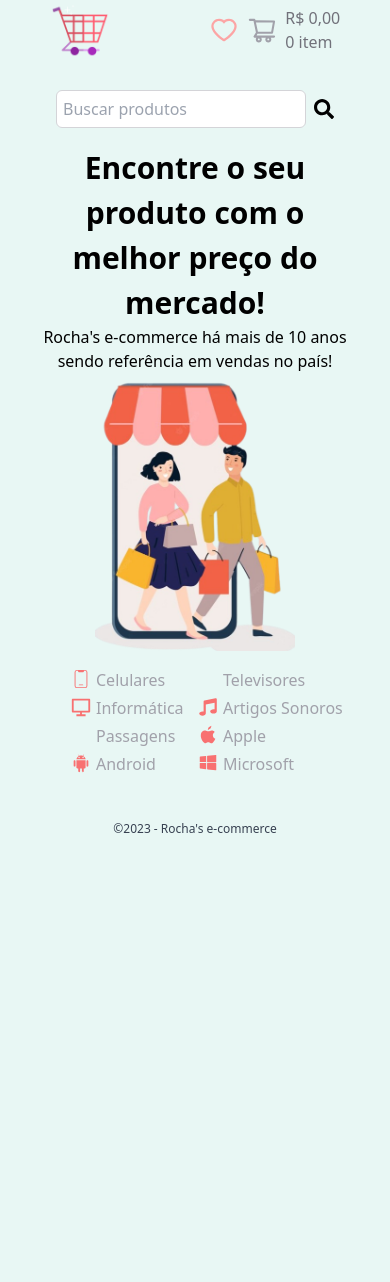
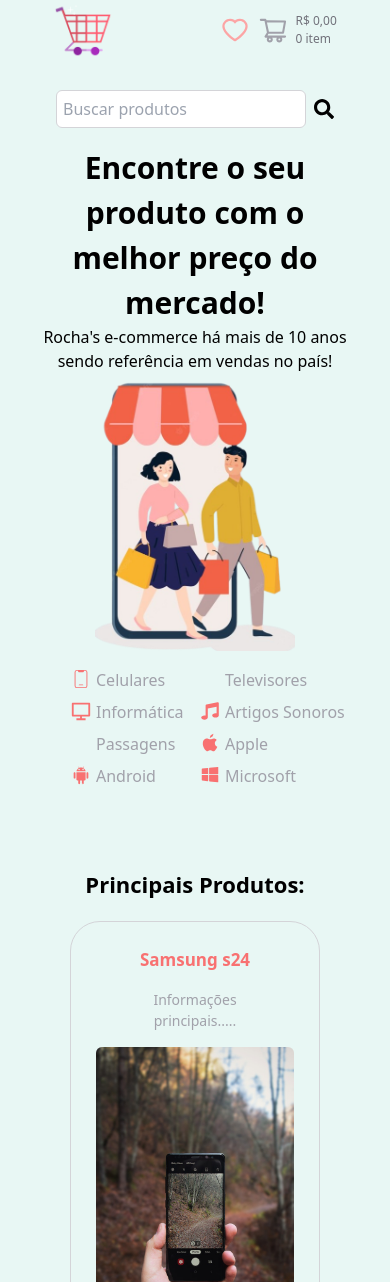
Before and after one commit to pedrohrocha16/rochas_comercio_eletronicos, a Next.js app: page / in a window 390 px wide. Shown: the top 1282 px of the page. Before the commit the page ends 844 px from the top, so only its background shows below. Built offline with nearby package versions, Linux system fonts and the light colour scheme; some icons are missing.

Commit message:
Feat: Adicionando Cards Produtos

```diff
--- a/package.json
+++ b/package.json
@@ -15,15 +15,20 @@
     "autoprefixer": "10.4.14",
     "eslint": "8.46.0",
     "eslint-config-next": "13.4.13",
+    "framer-motion": "^10.15.0",
     "lucide-react": "^0.265.0",
     "next": "13.4.13",
     "postcss": "8.4.27",
     "react": "18.2.0",
+    "react-animations": "^1.0.0",
     "react-dom": "18.2.0",
     "react-icons": "^4.10.1",
     "sharp": "^0.32.4",
     "tailwind": "^4.0.0",
     "tailwindcss": "3.3.3",
     "typescript": "5.1.6"
+  },
+  "devDependencies": {
+    "@types/react-animations": "^1.0.0"
   }
 }
--- /dev/null
+++ b/src/components/MainProducts.tsx
@@ -0,0 +1,186 @@
+import Image from 'next/image'
+import { IoAddCircle } from 'react-icons/io5'
+
+type Props = {}
+
+export default function MainProducts({ }: Props) {
+   return (
+      <div className='main_products'>
+         <h2>Principais Produtos:</h2>
+         <div>
+            <ul>
+               <li>
+                  <div className='flex flex-col items-center'>
+                     <h4>Samsung s24</h4>
+                     <span>Informações principais.....</span>
+                     <Image src={"/smartphone_samsung.jpg"} width={250} height={250} alt='cofee' />
+                  </div>
+                  <div className='products_tags'>
+                     <p>Tags: ANDROID; CELULARES</p>
+                  </div>
+                  <div className='products_price'>
+                     <p>R$3.200,00</p>
+                     <IoAddCircle className="products_price_icon"/>
+                  </div>
+               </li>
+               <li>
+                  <div className='flex flex-col items-center'>
+                     <h4>Samsung s24</h4>
+                     <span>Informações principais.....</span>
+                     <Image src={"/smartphone_samsung.jpg"} width={250} height={250} alt='cofee' />
+                  </div>
+                  <div className='products_tags'>
+                     <p>Tags: ANDROID; CELULARES</p>
+                  </div>
+                  <div className='products_price'>
+                     <p>R$3.200,00</p>
+                     <IoAddCircle className="products_price_icon"/>
+                  </div>
+               </li>
+               <li>
+                  <div className='flex flex-col items-center'>
+                     <h4>Samsung s24</h4>
+                     <span>Informações principais.....</span>
+                     <Image src={"/smartphone_samsung.jpg"} width={250} height={250} alt='cofee' />
+                  </div>
+                  <div className='products_tags'>
+                     <p>Tags: ANDROID; CELULARES</p>
+                  </div>
+                  <div className='products_price'>
+                     <p>R$3.200,00</p>
+                     <IoAddCircle className="products_price_icon"/>
+                  </div>
+               </li>
+               <li>
+                  <div className='flex flex-col items-center'>
+                     <h4>Samsung s24</h4>
+                     <span>Informações principais.....</span>
+                     <Image src={"/smartphone_samsung.jpg"} width={250} height={250} alt='cofee' />
+                  </div>
+                  <div className='products_tags'>
+                     <p>Tags: ANDROID; CELULARES</p>
+                  </div>
+                  <div className='products_price'>
+                     <p>R$3.200,00</p>
+                     <IoAddCircle className="products_price_icon"/>
+                  </div>
+               </li>
+               <li>
+                  <div className='flex flex-col items-center'>
+                     <h4>Samsung s24</h4>
+                     <span>Informações principais.....</span>
+                     <Image src={"/smartphone_samsung.jpg"} width={250} height={250} alt='cofee' />
+                  </div>
+                  <div className='products_tags'>
+                     <p>Tags: ANDROID; CELULARES</p>
+                  </div>
+                  <div className='products_price'>
+                     <p>R$3.200,00</p>
+                     <IoAddCircle className="products_price_icon"/>
+                  </div>
+               </li>
+               <li>
+                  <div className='flex flex-col items-center'>
+                     <h4>Samsung s24</h4>
+                     <span>Informações principais.....</span>
+                     <Image src={"/smartphone_samsung.jpg"} width={250} height={250} alt='cofee' />
+                  </div>
+                  <div className='products_tags'>
+                     <p>Tags: ANDROID; CELULARES</p>
+                  </div>
+                  <div className='products_price'>
+                     <p>R$3.200,00</p>
+                     <IoAddCircle className="products_price_icon"/>
+                  </div>
+               </li>
+               <li>
+                  <div className='flex flex-col items-center'>
+                     <h4>Samsung s24</h4>
+                     <span>Informações principais.....</span>
+                     <Image src={"/smartphone_samsung.jpg"} width={250} height={250} alt='cofee' />
+                  </div>
+                  <div className='products_tags'>
+                     <p>Tags: ANDROID; CELULARES</p>
+                  </div>
+                  <div className='products_price'>
+                     <p>R$3.200,00</p>
+                     <IoAddCircle className="products_price_icon"/>
+                  </div>
+               </li>
+               <li>
+                  <div className='flex flex-col items-center'>
+                     <h4>Samsung s24</h4>
+                     <span>Informações principais.....</span>
+                     <Image src={"/smartphone_samsung.jpg"} width={250} height={250} alt='cofee' />
+                  </div>
+                  <div className='products_tags'>
+                     <p>Tags: ANDROID; CELULARES</p>
+                  </div>
+                  <div className='products_price'>
+                     <p>R$3.200,00</p>
+                     <IoAddCircle className="products_price_icon"/>
+                  </div>
+               </li>
+               <li>
+                  <div className='flex flex-col items-center'>
+                     <h4>Samsung s24</h4>
+                     <span>Informações principais.....</span>
+                     <Image src={"/smartphone_samsung.jpg"} width={250} height={250} alt='cofee' />
+                  </div>
+                  <div className='products_tags'>
+                     <p>Tags: ANDROID; CELULARES</p>
+                  </div>
+                  <div className='products_price'>
+                     <p>R$3.200,00</p>
+                     <IoAddCircle className="products_price_icon"/>
+                  </div>
+               </li>
+               <li>
+                  <div className='flex flex-col items-center'>
+                     <h4>Samsung s24</h4>
+                     <span>Informações principais.....</span>
+                     <Image src={"/smartphone_samsung.jpg"} width={250} height={250} alt='cofee' />
+                  </div>
+                  <div className='products_tags'>
+                     <p>Tags: ANDROID; CELULARES</p>
+                  </div>
+                  <div className='products_price'>
+                     <p>R$3.200,00</p>
+                     <IoAddCircle className="products_price_icon"/>
+                  </div>
+               </li>
+               <li>
+                  <div className='flex flex-col items-center'>
+                     <h4>Samsung s24</h4>
+                     <span>Informações principais.....</span>
+                     <Image src={"/smartphone_samsung.jpg"} width={250} height={250} alt='cofee' />
+                  </div>
+                  <div className='products_tags'>
+                     <p>Tags: ANDROID; CELULARES</p>
+                  </div>
+                  <div className='products_price'>
+                     <p>R$3.200,00</p>
+                     <IoAddCircle className="products_price_icon"/>
+                  </div>
+               </li>
+               <li>
+                  <div className='flex flex-col items-center'>
+                     <h4>Samsung s24</h4>
+                     <span>Informações principais.....</span>
+                     <Image src={"/smartphone_samsung.jpg"} width={250} height={250} alt='cofee' />
+                  </div>
+                  <div className='products_tags'>
+                     <p>Tags: ANDROID; CELULARES</p>
+                  </div>
+                  <div className='products_price'>
+                     <p>R$3.200,00</p>
+                     <IoAddCircle className="products_price_icon"/>
+                  </div>
+               </li>
+            </ul>
+         </div>
+      </div>
+   )
+}
+
+// 640x 960
--- a/src/components/MainSection.tsx
+++ b/src/components/MainSection.tsx
@@ -1,8 +1,13 @@
 import Image from 'next/image'
 import { FaSearch } from 'react-icons/fa'
 import MainList from './MainList'
+import { motion, AnimatePresence } from 'framer-motion'
+import MainProducts from './MainProducts'
 
-type Props = {}
+
+type Props = {
+
+}
 
 export default function MainSection({ }: Props) {
   return (
@@ -11,16 +16,23 @@
         <input type="text" placeholder='Buscar produtos' id='search' className="search" />
         <FaSearch className="icon_search" />
       </label>
+      <AnimatePresence>
+        <motion.div
+          initial={{ opacity: 0 }}
+          animate={{ opacity: 1 }}
+          transition={{ duration: 1.5 }}
+        >
           <main>
             <div className='select-none flex flex-col h-[540px] md:h-[400px] sm:m-[30px] text-center  justify-center items-center'>
               <h1 className='font-[600] w-full text-[30px]'>Encontre o seu produto com o melhor preço do mercado!</h1>
               <p className='font-light w-full'>Rocha's e-commerce há mais de 10 anos sendo referência em vendas no país!</p>
               <Image src="/peoplebuying.png" width={200} height={200} alt='people' className='image_main' />
             </div>
-        <div>
             <MainList />
-        </div>
           </main>
-    </div>
+        </motion.div>
+        <MainProducts />
+      </AnimatePresence>
+    </div >
   )
 }
--- a/src/layout/Header.tsx
+++ b/src/layout/Header.tsx
@@ -13,8 +13,8 @@
             <AiOutlineHeart className="icons" />
             <AiOutlineShoppingCart className="icons cart" />
             <div className='div_descCart'>
-               <p className='text-[14px] descCart'>R$ 0,00</p>
-               <p className='text-[14px] descCart'>0 item</p>
+               <p className='descCart'>R$ 0,00</p>
+               <p className='descCart'>0 item</p>
             </div>
          </div>
       </div>
--- a/src/styles/globals.css
+++ b/src/styles/globals.css
@@ -2,6 +2,7 @@
 @import url(mainSection.css);
 @import url(footer.css);
 @import url(mainlist.css);
+@import url(mainproducts.css);
 @tailwind base;
 @tailwind components;
 @tailwind utilities;
--- a/src/styles/header.css
+++ b/src/styles/header.css
@@ -5,10 +5,10 @@
   @apply md:w-[60px];
 }
 .marca {
-  @apply text-gray-500 gap-1 items-center hidden sm:flex text-[20px];
+  @apply text-gray-500 gap-1 items-center hidden sm:flex text-[20px] text-center lg:text-[30px] lg:gap-3;
 }
 .marca span {
-  @apply text-gray-800 font-black text-[25px];
+  @apply text-gray-800 font-black text-[25px] lg:text-[35px];
 }
 .div_icons {
   @apply flex items-center justify-center gap-2;
@@ -33,6 +33,9 @@
 .div_descCart {
   @apply text-zinc-500;
 }
+.descCart {
+  @apply text-[12px]
+}
 .descCart:hover {
   @apply text-black;
 }
--- a/src/styles/mainlist.css
+++ b/src/styles/mainlist.css
@@ -1,13 +1,13 @@
 .mainlist {
-  @apply flex justify-center items-center;
+  @apply flex justify-center items-center select-none;
 }
 .mainlist ul {
-  @apply grid grid-cols-2 w-[250px] gap-1 sm:w-[450px];
-  @apply sm:grid-cols-3 lg:grid-cols-4 sm:gap-2 lg:gap-5 xl:gap-6;
+  @apply grid grid-cols-2 w-[250px] gap-2 sm:w-[450px];
+  @apply sm:grid-cols-3 lg:grid-cols-4 sm:gap-2 lg:gap-8 xl:gap-12;
 }
 .mainlist li {
   @apply flex gap-1 text-zinc-400 transition duration-100;
-  @apply cursor-pointer w-[200px] sm:w-[160px];
+  @apply cursor-pointer w-[200px] sm:w-[160px] lg:gap-1 lg:m-3;
 }
 .mainlist li:hover {
   @apply text-zinc-900;
--- /dev/null
+++ b/src/styles/mainproducts.css
@@ -0,0 +1,34 @@
+.main_products {
+   @apply flex items-center flex-col justify-center mt-20 select-none
+}
+.main_products h2 {
+   @apply font-bold text-[22px] mb-5
+}
+.main_products ul {
+   @apply grid grid-cols-1 gap-5;
+   @apply sm:grid-cols-2 lg:grid-cols-3 xl:grid-cols-4 2xl:grid-cols-5
+}
+.main_products li {
+   @apply border border-zinc-300 rounded-[30px] w-[250px] p-[25px] flex flex-wrap items-center justify-center text-center
+}
+.main_products h4 {
+   @apply text-red-400 font-bold text-[17px]
+}
+.main_products span {
+   @apply text-zinc-400 text-[14px] m-4
+}
+.main_products img {
+   @apply rounded-md
+}
+.products_tags {
+   @apply flex flex-col w-[200px] text-[10px] m-2 text-zinc-400 items-start
+}
+.products_price {
+   @apply flex justify-center items-center gap-[110px] border border-zinc-300 rounded-[20px] p-1
+}
+.products_price p {
+   @apply text-[15px] text-zinc-600
+}
+.products_price_icon {
+   @apply text-[25px] text-green-600 cursor-pointer
+}
```
Also changed, not shown: public/smartphone_samsung.jpg (added), 1 other file (tests, documents, lock files or other folders). Lines whose indentation alone changed are shown as unchanged.
